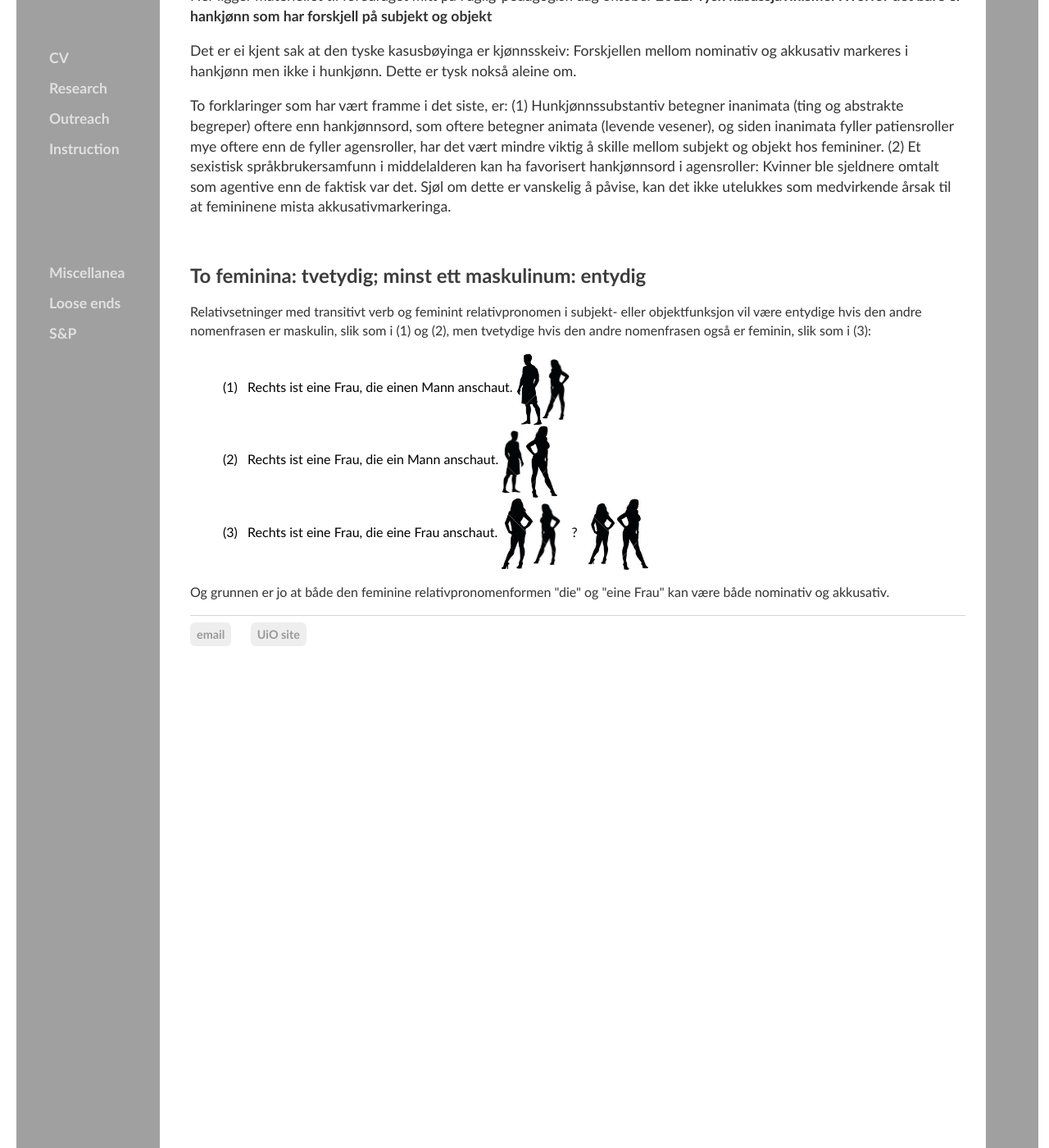
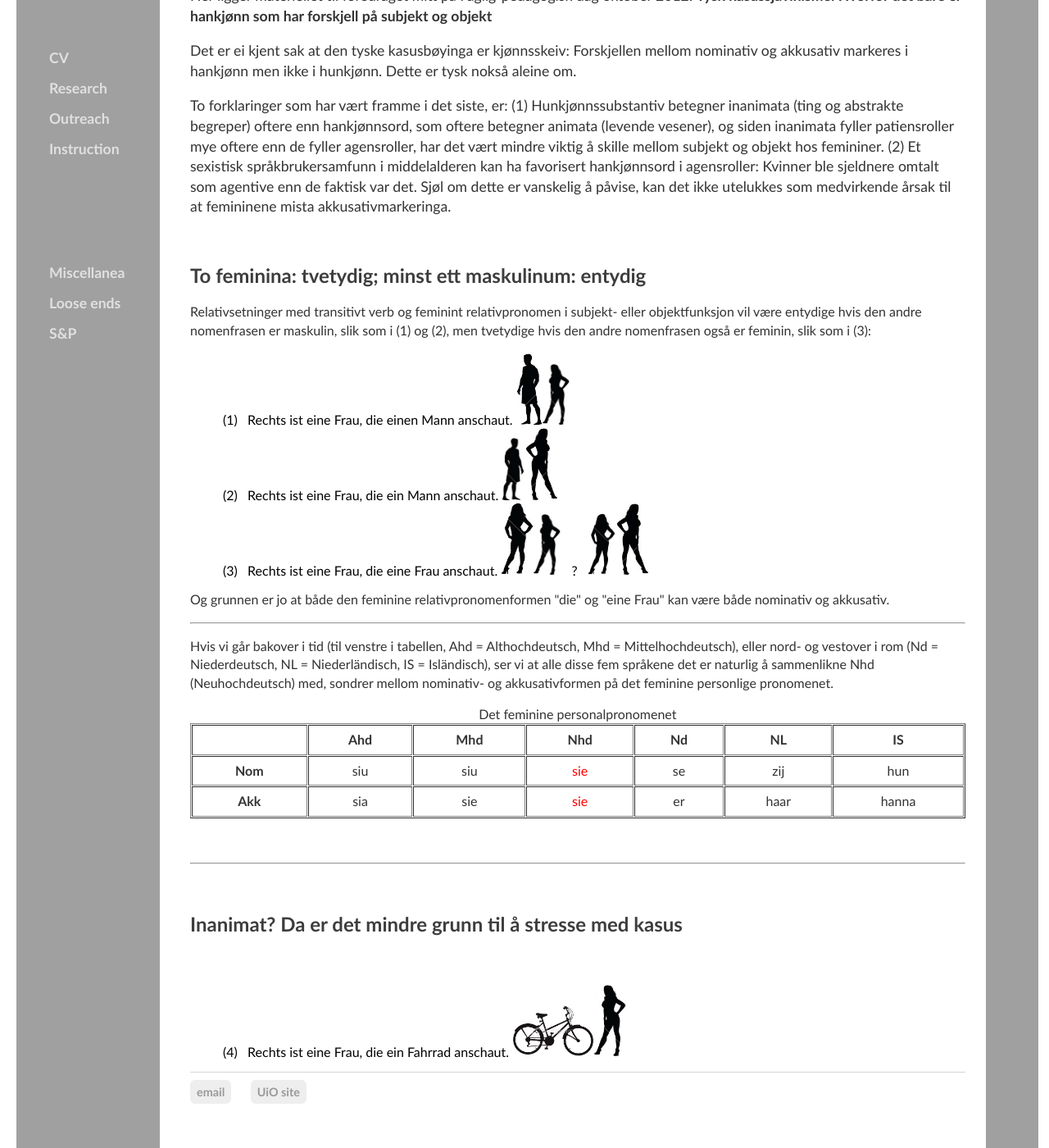
Before and after one commit to kjelljs/kjelljs.github.io, a Jekyll site: the page built from dissemination/kasus.html, in a window 1280 px wide and 1400 px high, scrolled down 216 px. Shown: the whole window at 82% size. Built offline with Jekyll 4.4.1, drawn with Linux system fonts in a browser that asks for light colours.

Commit message:
Update kasus.html

```diff
--- a/dissemination/kasus.html
+++ b/dissemination/kasus.html
@@ -38,10 +38,6 @@ figcaption {
   margin-left: -8px;
 }
 
-.centerrightimage {
-    text-align: right;
-    vertical-align: middle;
-}
 
 </style>
 
@@ -63,3 +59,55 @@ figcaption {
 	<p>
 	Og grunnen er jo at både den feminine relativpronomenformen "die" og "eine Frau" kan være både nominativ og akkusativ.</p>
 	<section>
+<hr />
+<p>Hvis vi går bakover i tid (til venstre i tabellen, Ahd = Althochdeutsch, Mhd = Mittelhochdeutsch), eller nord- og vestover i rom (Nd = Niederdeutsch, NL = Niederländisch, IS = Isländisch), ser vi at alle disse fem språkene det er naturlig å sammenlikne Nhd (Neuhochdeutsch) med, sondrer mellom nominativ- og akkusativformen på det feminine personlige pronomenet.</p>
+
+
+<table border="1" cellpadding="1" cellspacing="1" style="width: 100%;">
+
+	<thead>
+		<tr>
+			<th scope="row">&nbsp;</th>
+			<th scope="col" style="text-align: center;">Ahd</th>
+			<th scope="col" style="text-align: center;">Mhd</th>
+			<th scope="col" style="text-align: center;">Nhd</th>
+			<th scope="col" style="text-align: center;">Nd</th>
+			<th scope="col" style="text-align: center;">NL</th>
+			<th scope="col" style="text-align: center;">IS</th>
+		</tr>
+	</thead>
+	<tbody>
+		<tr>
+			<th scope="row">Nom</th>
+			<td style="text-align: center;">siu</td>
+			<td style="text-align: center;">siu</td>
+			<td style="text-align: center;"><span style="color: rgb(255, 0, 0);">sie</span></td>
+			<td style="text-align: center;">se</td>
+			<td style="text-align: center;">zij</td>
+			<td style="text-align: center;">hun</td>
+		</tr>
+		<tr>
+			<th scope="row">Akk</th>
+			<td style="text-align: center;">sia</td>
+			<td style="text-align: center;">sie</td>
+			<td style="text-align: center;"><span style="color: rgb(255, 0, 0);">sie</span></td>
+			<td style="text-align: center;">er</td>
+			<td style="text-align: center;">haar</td>
+			<td style="text-align: center;">hanna</td>
+		</tr>
+	</tbody><caption>Det feminine personalpronomenet</caption>
+
+</table>
+	</section>
+<p>&nbsp;</p>
+
+<hr />
+<p>&nbsp;</p>
+
+<h2>Inanimat? Da er det mindre grunn til å stresse med kasus</h2>
+
+<p>&nbsp;</p>
+
+<ul>
+	<li>(4) &nbsp; Rechts ist eine Frau, die ein Fahrrad anschaut. <img class="centerrightimage" src="/pics/sykkel.jpg" style="width: 100px;" /><img class="centerrightimage" src="/pics/diesie1.jpg" style="width: 40px;" /></li>
+</ul>
```
